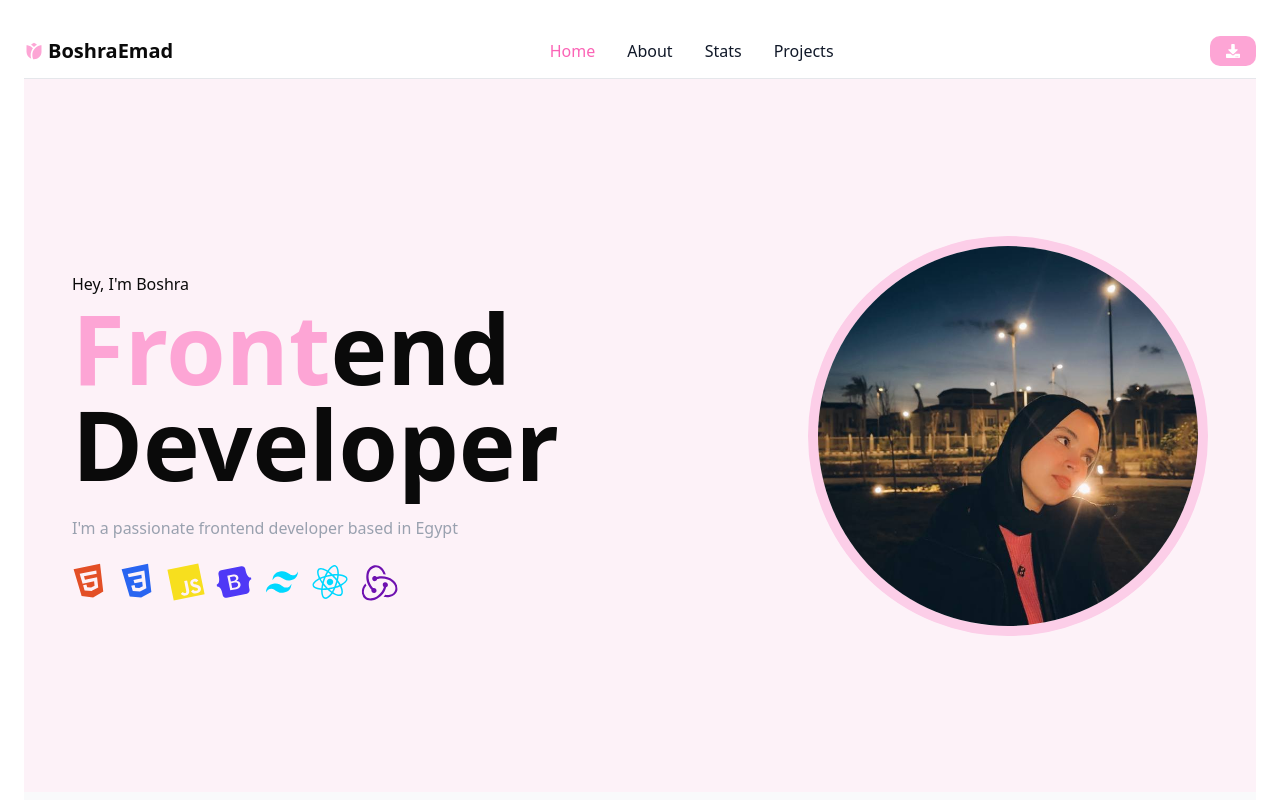
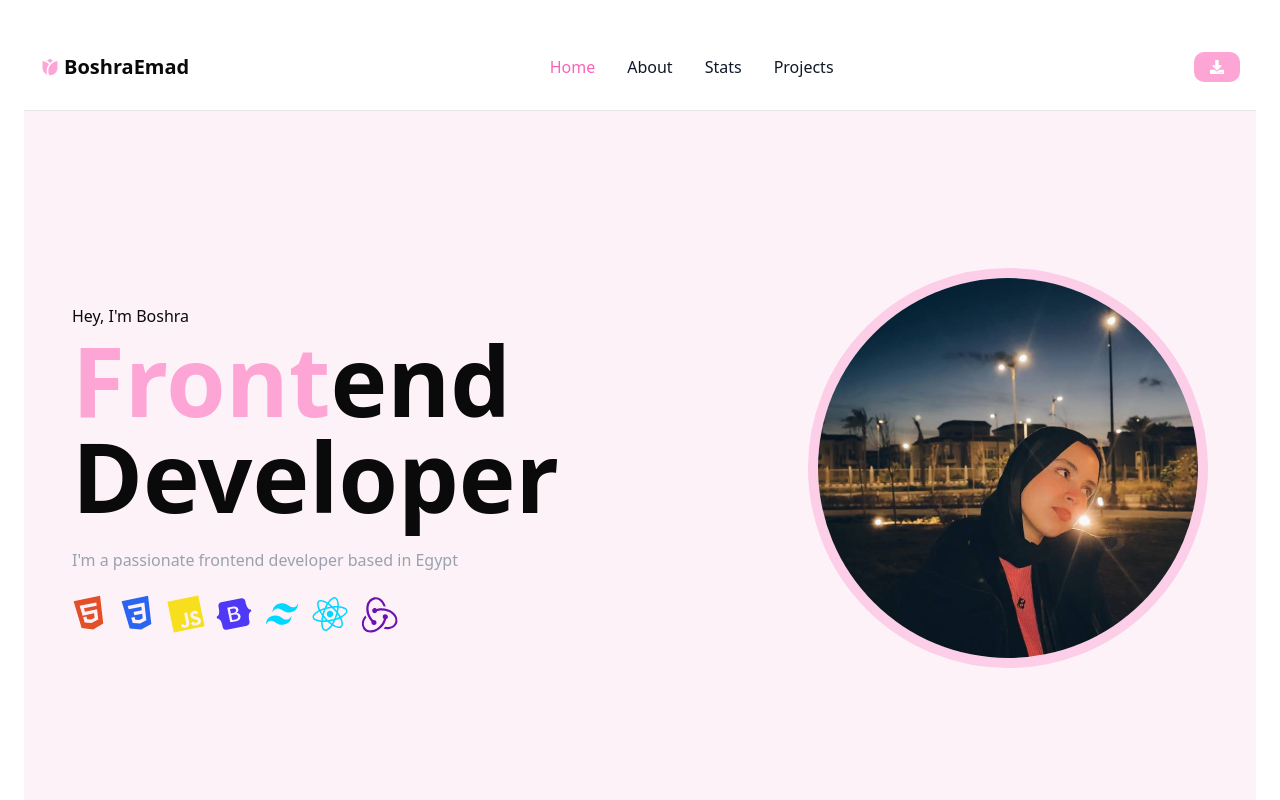
Before and after one commit to boshraemad/B-Portfolio, a React (Vite) app: page / in a window 1280 px wide. Shown: the top 800 px of the page. Built offline with nearby package versions, Linux system fonts and the light colour scheme; no server answers.

Commit message:
change navbar padding

```diff
--- a/src/components/navbar.jsx
+++ b/src/components/navbar.jsx
@@ -5,7 +5,7 @@ import { RiFlowerFill } from "react-icons/ri";
 function NavBar(){
     return(
 
-        <nav className="bg-white dark:bg-gray-900 sticky w-full z-20 top-0 start-0 border-b border-gray-200 dark:border-gray-600">
+        <nav className="bg-white dark:bg-gray-900 sticky w-full z-20 top-0 start-0 border-b border-gray-200 dark:border-gray-600 p-4">
         <div className="w-full flex flex-wrap items-center justify-between py-3">
         <a href="#" className="flex items-center gap-1 space-x-3 rtl:space-x-reverse text-xl font-bold">
                <RiFlowerFill className="text-pink-300"/> BoshraEmad
```
